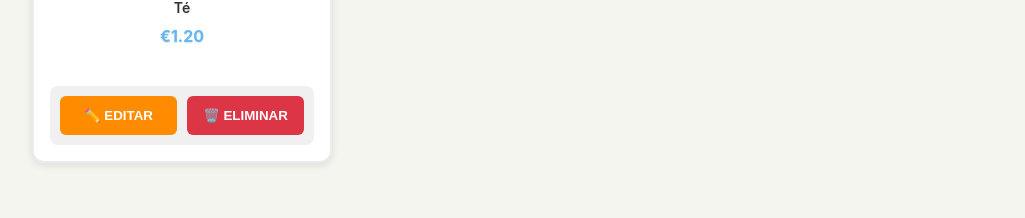
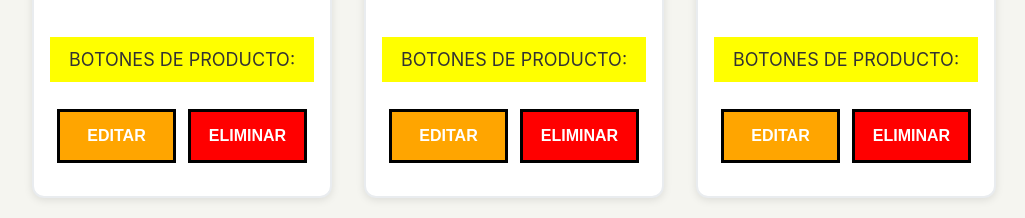
Before and after one commit to Fluxia21/BarYedraTPV, a Flask app: page /products in a window 1280 px wide. Shown: the part 2484-2702 px from the top of the page, without its empty margins (236-1261 px from the left). Run offline with Flask 3, Linux system fonts and the light colour scheme; data comes from the database, SQL or seed files in the repository; some libraries are stand-ins or nearby versions.

Commit message:
Adjust the product edit and removal buttons to display correctly on screen
Replaces flexbox button styling with table layout in products.html to fix display issues.

Replit-Commit-Author: Agent
Replit-Commit-Session-Id: 16f3932f-c68f-4b98-ab4f-7d4d30f120a5
Replit-Commit-Screenshot-Url: https://storage.googleapis.com/screenshot-production-us-central1/f959c143-cbae-4e9e-81f4-4c4ec6c07340/33d7ffbc-525b-40af-8e68-c718ea9a7d4a.jpg

```diff
--- a/templates/products.html
+++ b/templates/products.html
@@ -40,15 +40,22 @@
                     {% endif %}
                 </div>
 
-                <!-- Botones simples sin estilos complejos -->
-                <div style="display: flex; gap: 10px; margin-top: 15px; padding: 10px; background: #f0f0f0; border-radius: 8px;">
-                    <button style="flex: 1; padding: 12px; background: #ff8c00; color: white; border: none; border-radius: 6px; font-weight: bold; cursor: pointer;" onclick="openEditModal({{ producto.id }}, '{{ producto.nombre }}', {{ producto.precio }}, '{{ producto.categoria }}', '{{ producto.foto_url or '' }}', '{{ producto.descripcion or '' }}')">
-                        ✏️ EDITAR
-                    </button>
-                    <button style="flex: 1; padding: 12px; background: #dc3545; color: white; border: none; border-radius: 6px; font-weight: bold; cursor: pointer;" onclick="deleteProduct({{ producto.id }}, '{{ producto.nombre }}')">
-                        🗑️ ELIMINAR
-                    </button>
-                </div>
+                <!-- Botones de prueba muy simples -->
+                <p style="background: yellow; padding: 10px; margin: 10px 0;">BOTONES DE PRODUCTO:</p>
+                <table style="width: 100%; margin: 10px 0;">
+                    <tr>
+                        <td style="width: 50%; padding: 5px;">
+                            <button style="width: 100%; padding: 15px; background: orange; color: white; border: 3px solid black; font-size: 16px; font-weight: bold;" onclick="openEditModal({{ producto.id }}, '{{ producto.nombre }}', {{ producto.precio }}, '{{ producto.categoria }}', '{{ producto.foto_url or '' }}', '{{ producto.descripcion or '' }}')">
+                                EDITAR
+                            </button>
+                        </td>
+                        <td style="width: 50%; padding: 5px;">
+                            <button style="width: 100%; padding: 15px; background: red; color: white; border: 3px solid black; font-size: 16px; font-weight: bold;" onclick="deleteProduct({{ producto.id }}, '{{ producto.nombre }}')">
+                                ELIMINAR
+                            </button>
+                        </td>
+                    </tr>
+                </table>
             </div>
             {% endfor %}
         </div>
```
